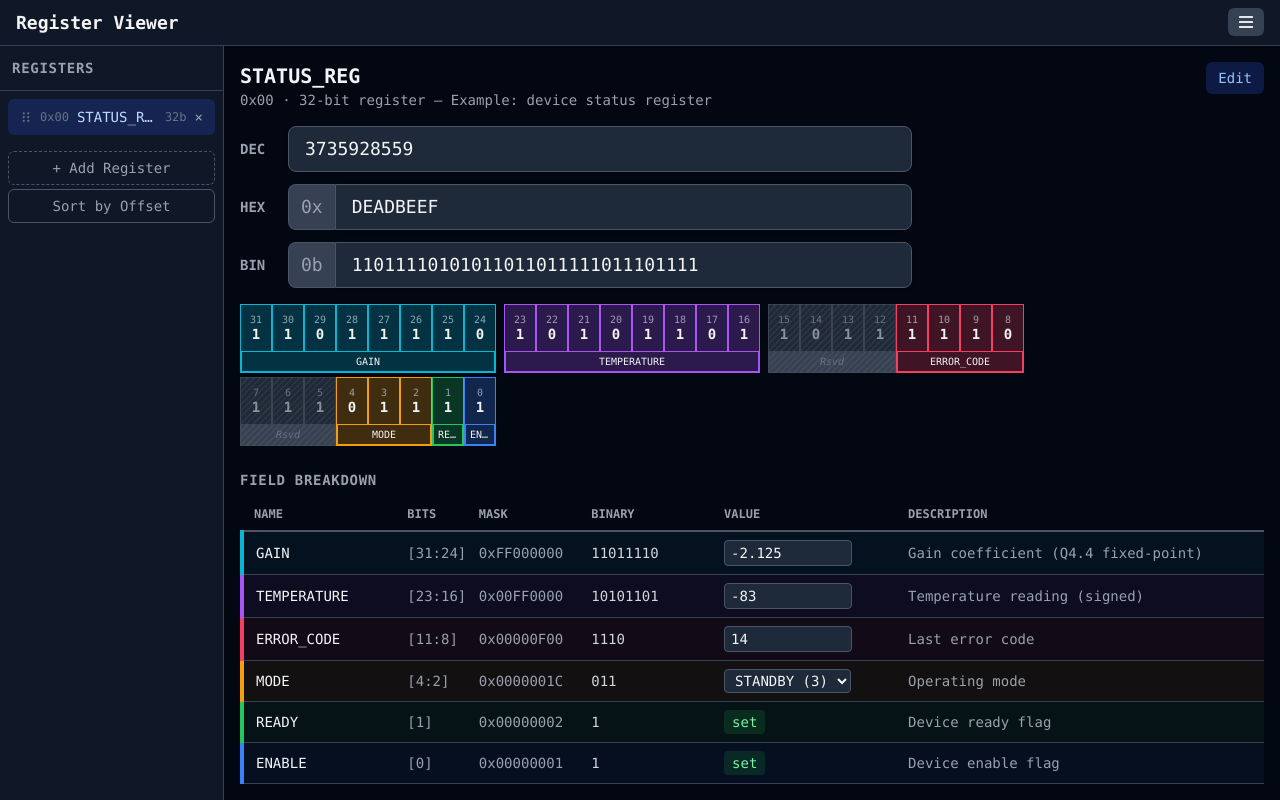
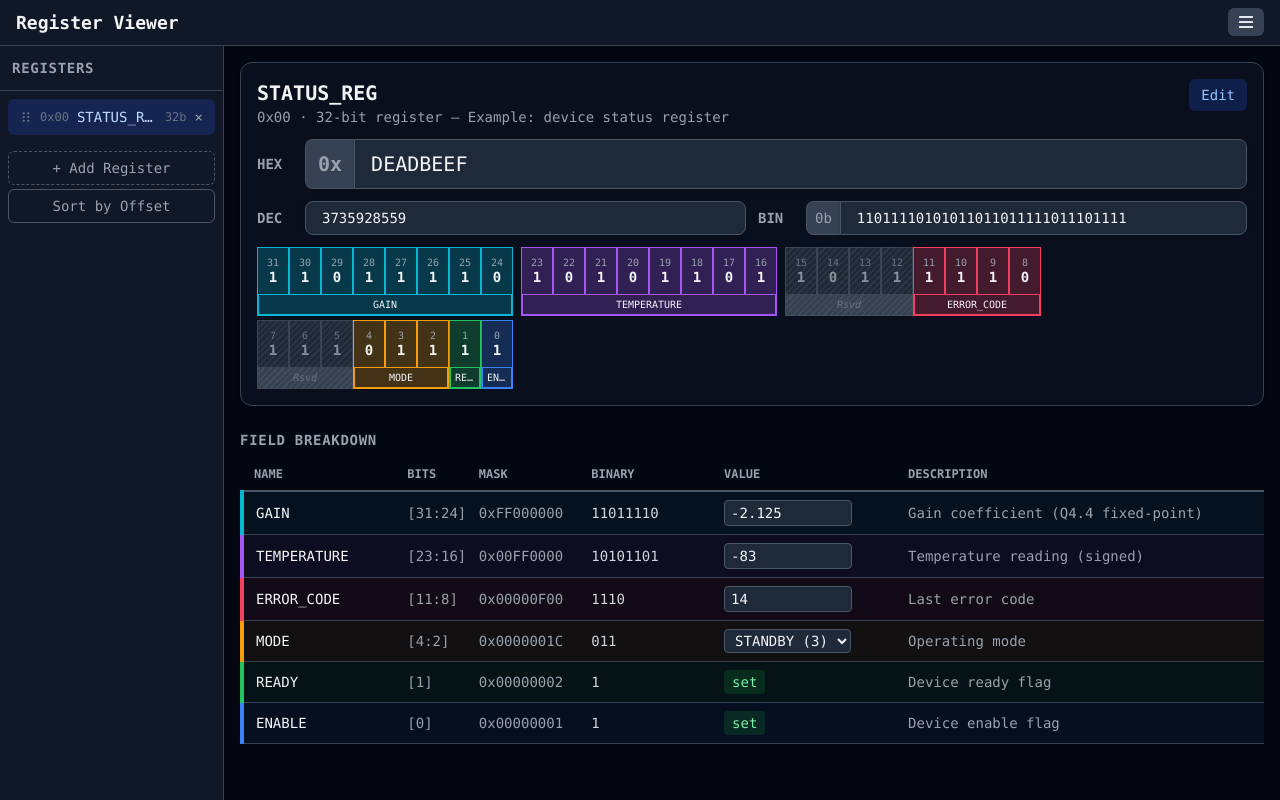
Before and after one commit to chrissbarr/RegisterViewer, a React (Vite) app: page / in a window 1280 px wide. Built offline with nearby package versions, Linux system fonts and the light colour scheme.

Commit message:
Add visual hierarchy to value inputs (HEX primary, DEC/BIN secondary) and wrap header + inputs + bit grid in unified card

```diff
--- a/src/components/viewer/bit-grid.tsx
+++ b/src/components/viewer/bit-grid.tsx
@@ -64,7 +64,7 @@ export function BitGrid({ register, hoveredFieldIndex, onFieldHover }: Props) {
   const rows = buildRowBits(register.width, bitsPerRow);
 
   return (
-    <div className="mb-4" ref={containerRef}>
+    <div ref={containerRef}>
       <div className="flex flex-col gap-1">
         {rows.map((row, rowIdx) => {
           const rowFields = fieldsForRow(row, register.fields);
--- a/src/components/viewer/main-panel.tsx
+++ b/src/components/viewer/main-panel.tsx
@@ -84,7 +84,8 @@ export function MainPanel() {
 
   return (
     <main className="flex-1 overflow-y-auto p-4">
-      <div className="flex items-start justify-between mb-4">
+      <div className="bg-white dark:bg-gray-900/50 rounded-xl border border-gray-200 dark:border-gray-700 shadow-sm p-4 space-y-3">
+        <div className="flex items-start justify-between">
           <div>
             <h2 className="text-xl font-bold">{activeRegister.name}</h2>
             <p className="text-sm text-gray-500 dark:text-gray-400">
@@ -104,6 +105,7 @@ export function MainPanel() {
         </div>
         <ValueInputBar register={activeRegister} />
         <BitGrid register={activeRegister} hoveredFieldIndex={hoveredFieldIndex} onFieldHover={setHoveredFieldIndex} />
+      </div>
       <h3 className="text-sm font-semibold text-gray-600 dark:text-gray-400 uppercase tracking-wider mb-2 mt-6">
         Field Breakdown
       </h3>
--- a/src/components/viewer/value-input-bar.tsx
+++ b/src/components/viewer/value-input-bar.tsx
@@ -64,22 +64,52 @@ export function ValueInputBar({ register }: Props) {
   }
 
   const inputBase =
-    'flex-1 px-4 py-2 border border-gray-300 dark:border-gray-600 bg-white dark:bg-gray-800 text-lg font-mono shadow-sm focus:outline-none focus:ring-2 focus:ring-blue-500';
+    'flex-1 min-w-0 px-4 border border-gray-300 dark:border-gray-600 bg-white dark:bg-gray-800 font-mono shadow-sm focus:outline-none focus:ring-2 focus:ring-blue-500';
 
-  const inputStandalone = `${inputBase} rounded-lg`;
+  const inputPrimary = `${inputBase} rounded-r-lg text-xl py-2.5`;
 
-  const inputWithAddon = `${inputBase} rounded-r-lg`;
+  const inputSecondary = `${inputBase} text-sm py-1.5`;
 
-  const addonClass =
-    'inline-flex items-center px-3 rounded-l-lg border border-r-0 border-gray-300 dark:border-gray-600 bg-gray-100 dark:bg-gray-700 text-gray-500 dark:text-gray-400 text-lg font-mono select-none';
+  const inputSecondaryStandalone = `${inputSecondary} rounded-lg`;
+
+  const inputSecondaryWithAddon = `${inputSecondary} rounded-r-lg`;
+
+  const addonPrimary =
+    'inline-flex items-center px-3 rounded-l-lg border border-r-0 border-gray-300 dark:border-gray-600 bg-gray-100 dark:bg-gray-700 text-gray-500 dark:text-gray-400 text-xl font-mono font-semibold select-none';
+
+  const addonSecondary =
+    'inline-flex items-center px-2 rounded-l-lg border border-r-0 border-gray-300 dark:border-gray-600 bg-gray-100 dark:bg-gray-700 text-gray-500 dark:text-gray-400 text-sm font-mono select-none';
 
   const labelClass =
     'text-sm font-semibold text-gray-500 dark:text-gray-400 w-10 shrink-0';
 
   return (
-    <div className="flex flex-col gap-3 mb-4 max-w-2xl">
-      {/* DEC — no prefix addon */}
+    <div className="flex flex-col gap-3">
+      {/* PRIMARY: HEX input — larger text, bolder presence */}
       <label className="flex items-center gap-2">
+        <span className={labelClass}>HEX</span>
+        <div className="flex flex-1 min-w-0">
+          <span className={addonPrimary}>0x</span>
+          <input
+            type="text"
+            value={hexInput}
+            onFocus={() => (focusedField.current = 'hex')}
+            onChange={(e) => {
+              const filtered = e.target.value.replace(/[^0-9A-Fa-f]/g, '');
+              setHexInput(filtered);
+              try { commitValue(BigInt('0x' + (filtered || '0'))); } catch { /* partial input */ }
+            }}
+            onBlur={() => { focusedField.current = null; handleHexBlur(); }}
+            onKeyDown={(e) => handleKeyDown(e, handleHexBlur)}
+            className={inputPrimary}
+            spellCheck={false}
+          />
+        </div>
+      </label>
+
+      {/* SECONDARY: DEC + BIN side by side — smaller text */}
+      <div className="grid grid-cols-1 md:grid-cols-2 gap-3">
+        <label className="flex items-center gap-2 min-w-0">
           <span className={labelClass}>DEC</span>
           <input
             type="text"
@@ -92,38 +122,14 @@ export function ValueInputBar({ register }: Props) {
             }}
             onBlur={() => { focusedField.current = null; handleDecBlur(); }}
             onKeyDown={(e) => handleKeyDown(e, handleDecBlur)}
-          className={inputStandalone}
+            className={inputSecondaryStandalone}
             spellCheck={false}
           />
         </label>
-
-      {/* HEX — 0x prefix addon */}
-      <label className="flex items-center gap-2">
-        <span className={labelClass}>HEX</span>
-        <div className="flex flex-1">
-          <span className={addonClass}>0x</span>
-          <input
-            type="text"
-            value={hexInput}
-            onFocus={() => (focusedField.current = 'hex')}
-            onChange={(e) => {
-              const filtered = e.target.value.replace(/[^0-9A-Fa-f]/g, '');
-              setHexInput(filtered);
-              try { commitValue(BigInt('0x' + (filtered || '0'))); } catch { /* partial input */ }
-            }}
-            onBlur={() => { focusedField.current = null; handleHexBlur(); }}
-            onKeyDown={(e) => handleKeyDown(e, handleHexBlur)}
-            className={inputWithAddon}
-            spellCheck={false}
-          />
-        </div>
-      </label>
-
-      {/* BIN — 0b prefix addon */}
-      <label className="flex items-center gap-2">
+        <label className="flex items-center gap-2 min-w-0">
           <span className={labelClass}>BIN</span>
-        <div className="flex flex-1">
-          <span className={addonClass}>0b</span>
+          <div className="flex flex-1 min-w-0">
+            <span className={addonSecondary}>0b</span>
             <input
               type="text"
               value={binInput}
@@ -135,11 +141,12 @@ export function ValueInputBar({ register }: Props) {
               }}
               onBlur={() => { focusedField.current = null; handleBinBlur(); }}
               onKeyDown={(e) => handleKeyDown(e, handleBinBlur)}
-            className={inputWithAddon}
+              className={inputSecondaryWithAddon}
               spellCheck={false}
             />
           </div>
         </label>
       </div>
+    </div>
   );
 }
```
Lines whose indentation alone changed are shown as unchanged.
